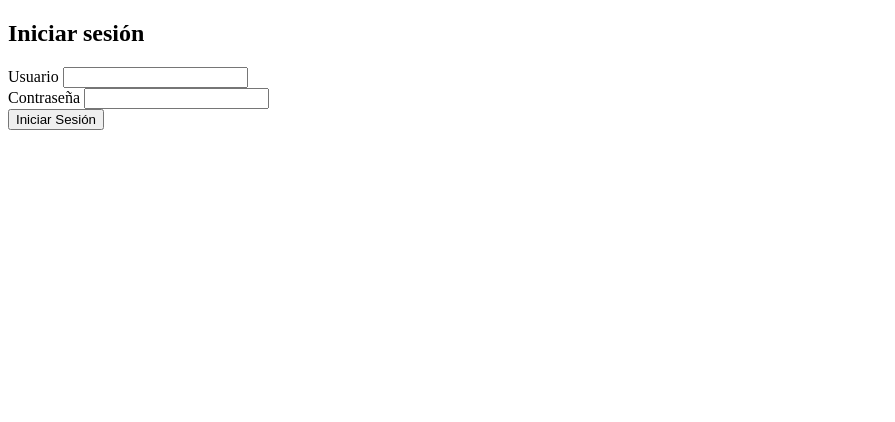
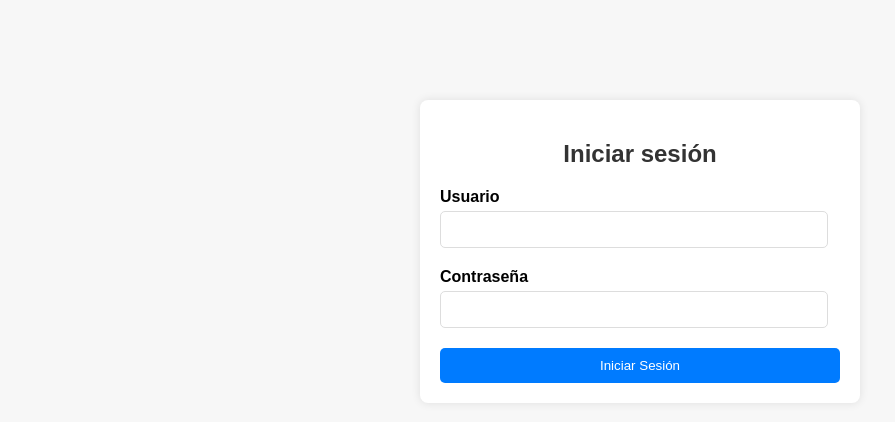
Before and after one commit to rinconsebaz/Laboratorio_1_rework, a PHP site: page / in a window 1280 px wide. Shown: the top 422 px of the page, without its empty margins (0-895 px from the left). Run offline with PHP 8.4, Linux system fonts and the light colour scheme.

Commit message:
Estilos y correciones varias

```diff
--- a/index.php
+++ b/index.php
@@ -23,6 +23,7 @@ if ($_SERVER["REQUEST_METHOD"] == "POST") {
     <meta charset="UTF-8">
     <meta name="viewport" content="width=device-width, initial-scale=1.0">
     <title>Inicio de Sesión</title>
+    <link rel="stylesheet" href="styles.css">
 
 </head>
 <body>
--- /dev/null
+++ b/styles.css
@@ -0,0 +1,62 @@
+
+
+body {
+    font-family: Arial, sans-serif;
+    background-color: #f7f7f7;
+    margin: 0;
+    padding: 0;
+}
+
+.container {
+    width: 400px;
+    margin: 100px auto;
+    padding: 20px;
+    background-color: #fff;
+    border-radius: 8px;
+    box-shadow: 0 0 10px rgba(0, 0, 0, 0.1);
+}
+
+h2 {
+    text-align: center;
+    color: #333;
+}
+
+.form-group {
+    margin-bottom: 20px;
+}
+
+label {
+    display: block;
+    font-weight: bold;
+    margin-bottom: 5px;
+}
+
+input[type="text"],
+input[type="password"] {
+    width: calc(100% - 12px);
+    padding: 10px;
+    border: 1px solid #ddd;
+    border-radius: 5px;
+    box-sizing: border-box;
+}
+
+button[type="submit"] {
+    width: 100%;
+    padding: 10px;
+    border: none;
+    background-color: #007bff;
+    color: #fff;
+    border-radius: 5px;
+    cursor: pointer;
+    transition: background-color 0.3s;
+}
+
+button[type="submit"]:hover {
+    background-color: #0056b3;
+}
+
+.error {
+    color: red;
+    font-size: 14px;
+    margin-top: 10px;
+}
```
Also changed, not shown: models/facturaModels.php (+6 -1 lines), models/usuarioModels.php (+9 -7 lines), views/index.php (deleted, +0 -51 lines).
